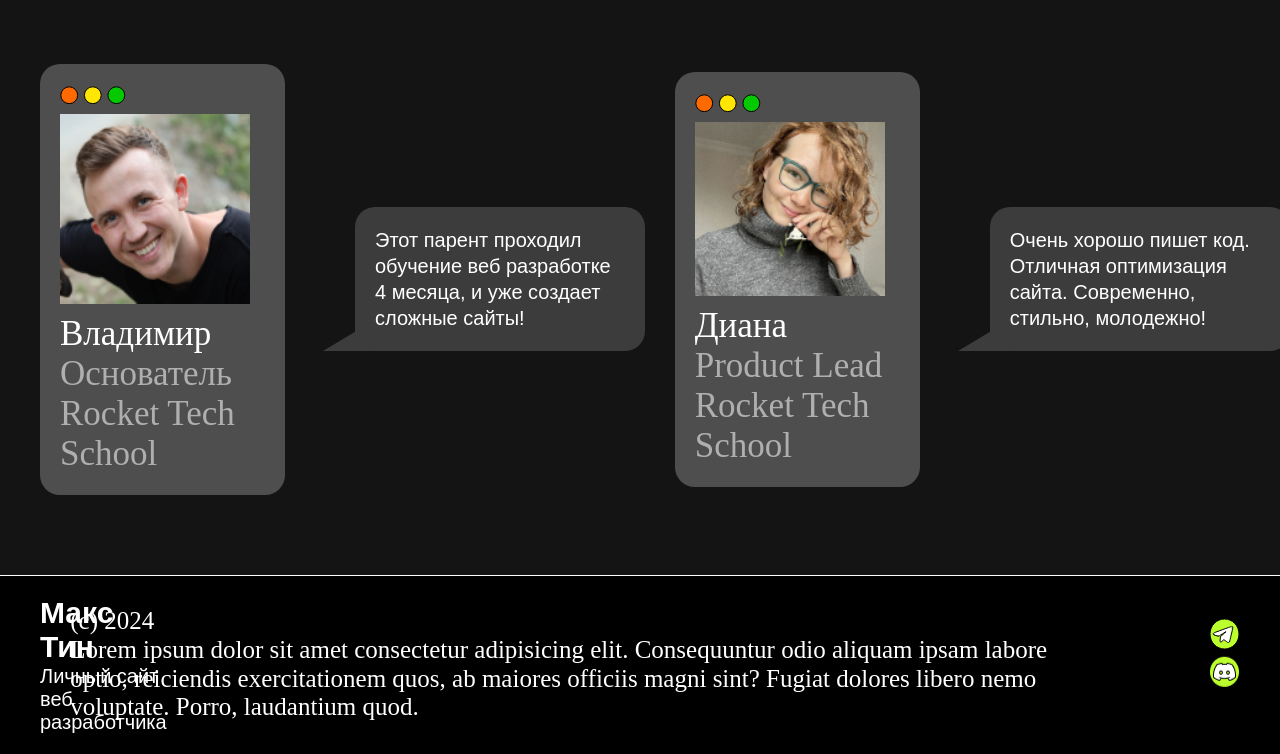
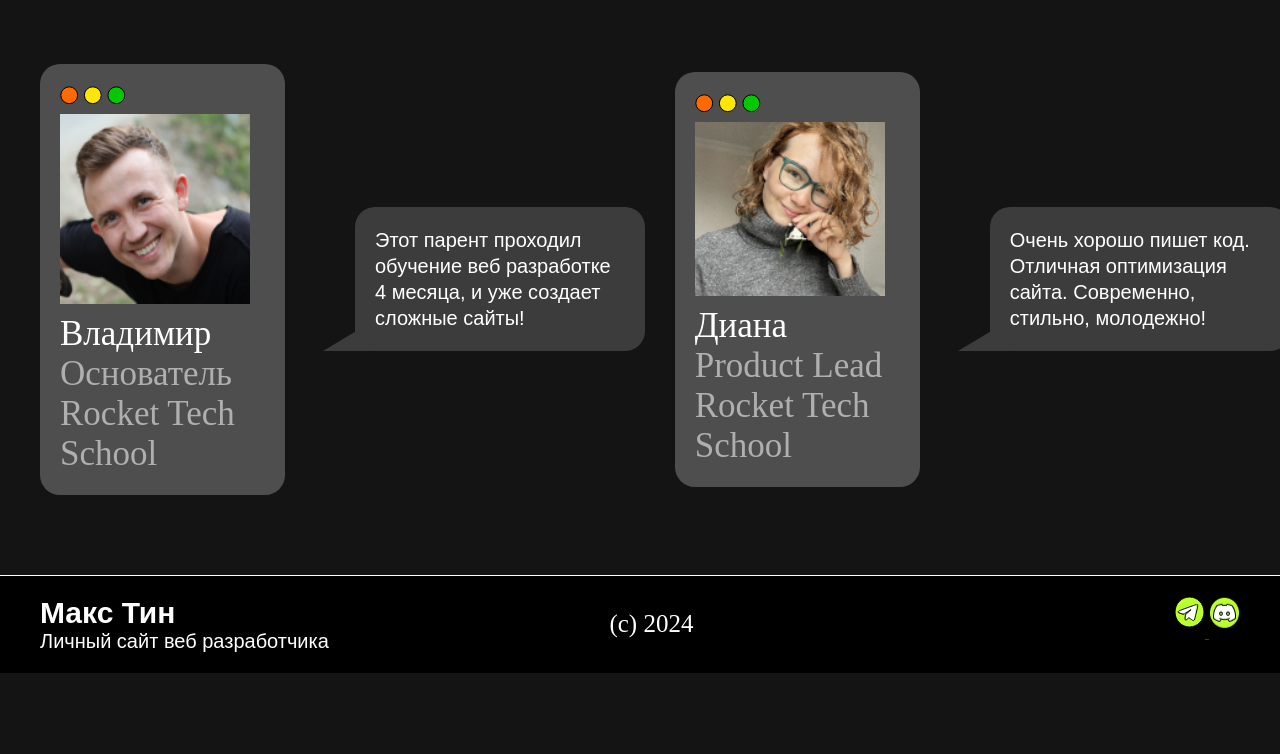
Before and after one commit to debdebich/portfolio, a plain HTML site: page index.html in a window 1280 px wide. Shown: the part 4397-5151 px from the top of the page. After the commit the page ends 5070 px from the top, so only its background shows below. Drawn offline with Linux system fonts and the light colour scheme.

Commit message:
removed lorem in index.html

```diff
--- a/index.html
+++ b/index.html
@@ -177,9 +177,6 @@
             </div>
             <div class="footer__date">
                 (с) 2024
-                <p>
-                    Lorem ipsum dolor sit amet consectetur adipisicing elit. Consequuntur odio aliquam ipsam labore optio, reiciendis exercitationem quos, ab maiores officiis magni sint? Fugiat dolores libero nemo voluptate. Porro, laudantium quod.
-                </p>
             </div>
             <div class="footer__social">
                 <a href="">
```
